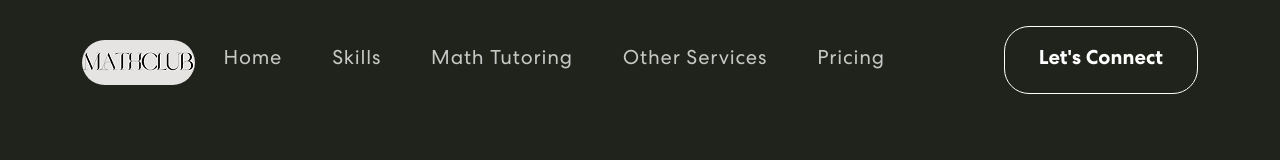
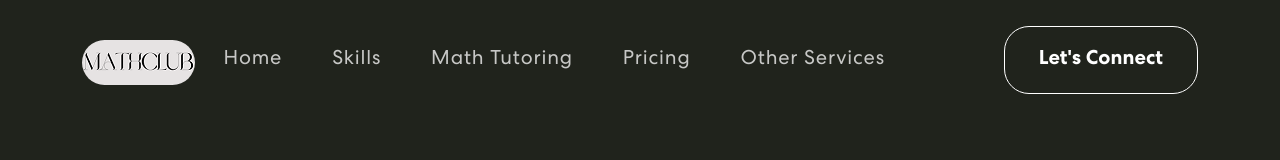
Before and after one commit to Online-Code87/math-tutoring1, a React (Create React App) app: page / in a window 1280 px wide. Shown: the top 160 px of the page. Built offline with nearby package versions, Linux system fonts and the light colour scheme.

Commit message:
navbar modified

```diff
--- a/src/components/NavBar.js
+++ b/src/components/NavBar.js
@@ -12,13 +12,13 @@ import Pricing from './Pricing';
 
 
 
-const NavBar=() =>{
+const NavBar = () => {
     const [activeLink, setActiveLink] = useState('home');
     const [scrolled, setScrolled] = useState(false);
 
 
 
-    useEffect(()=>{
+    useEffect(() => {
         const onScroll = (e) => {
             if (window.scrollY > 50) {
                 setScrolled(true);
@@ -31,17 +31,17 @@ const NavBar=() =>{
         window.addEventListener("scroll", onScroll);
 
         return () => window.removeEventListener("scroll", onScroll);
-    },[])
+    }, [])
 
     const onUpdateActiveLink = (value) => {
         setActiveLink(value);
     }
 
     return (
-        <Navbar expand="lg" className={scrolled ? "scrolled": ""}>
+        <Navbar expand="lg" className={scrolled ? "scrolled" : ""}>
             <Container>
                 <Navbar.Brand href="/Home">
-                    <img src={logo} className='logo-nav' alt="Logo"/>
+                    <img src={logo} className='logo-nav' alt="Logo" />
                 </Navbar.Brand>
                 <Navbar.Toggle aria-controls="basic-navbar-nav">
                     <span className="navbar-toggler-icon"></span>
@@ -51,11 +51,11 @@ const NavBar=() =>{
                         <Nav.Link href="#home" className={activeLink === "Home" ? 'active-navbar-link' : 'navbar-link'} onClick={() => onUpdateActiveLink(Home)}>Home</Nav.Link>
                         <Nav.Link href="#skills" className={activeLink === 'Skills' ? 'active-navbar-link' : 'navbar-link'} onClick={() => onUpdateActiveLink(Skills)}>Skills</Nav.Link>
                         <Nav.Link href="#online-math-tutoring" className={activeLink === 'MathTutoring' ? 'active-navbar-link' : 'navbar-link'} onClick={() => onUpdateActiveLink(MathTutoring)}>Math Tutoring</Nav.Link>
+                        <Nav.Link href="#pricing" className={activeLink === 'Pricing' ? 'active-navbar-link' : 'navbar-link'} onClick={() => onUpdateActiveLink(Pricing)}>Pricing</Nav.Link>
                         <Nav.Link href="#other-services" className={activeLink === 'OtherServices' ? 'active-navbar-link' : 'navbar-link'} onClick={() => onUpdateActiveLink(OtherServices)}>Other Services</Nav.Link>
-                        <Nav.Link href="#pricing" className={activeLink === 'Pricing' ? 'active-navbar-link' : 'navbar-link'} onClick={() => onUpdateActiveLink(Pricing)}>Pricing</Nav.Link>
                     </Nav>
                     <span className="navbar-text">
-                        <a href='#connect'><button className="vvd" onClick={()=>console.log('connect')}> <span>Let's Connect</span></button></a>
+                        <a href='#connect'><button className="vvd" onClick={() => console.log('connect')}> <span>Let's Connect</span></button></a>
                     </span>
                 </Navbar.Collapse>
             </Container>
```
